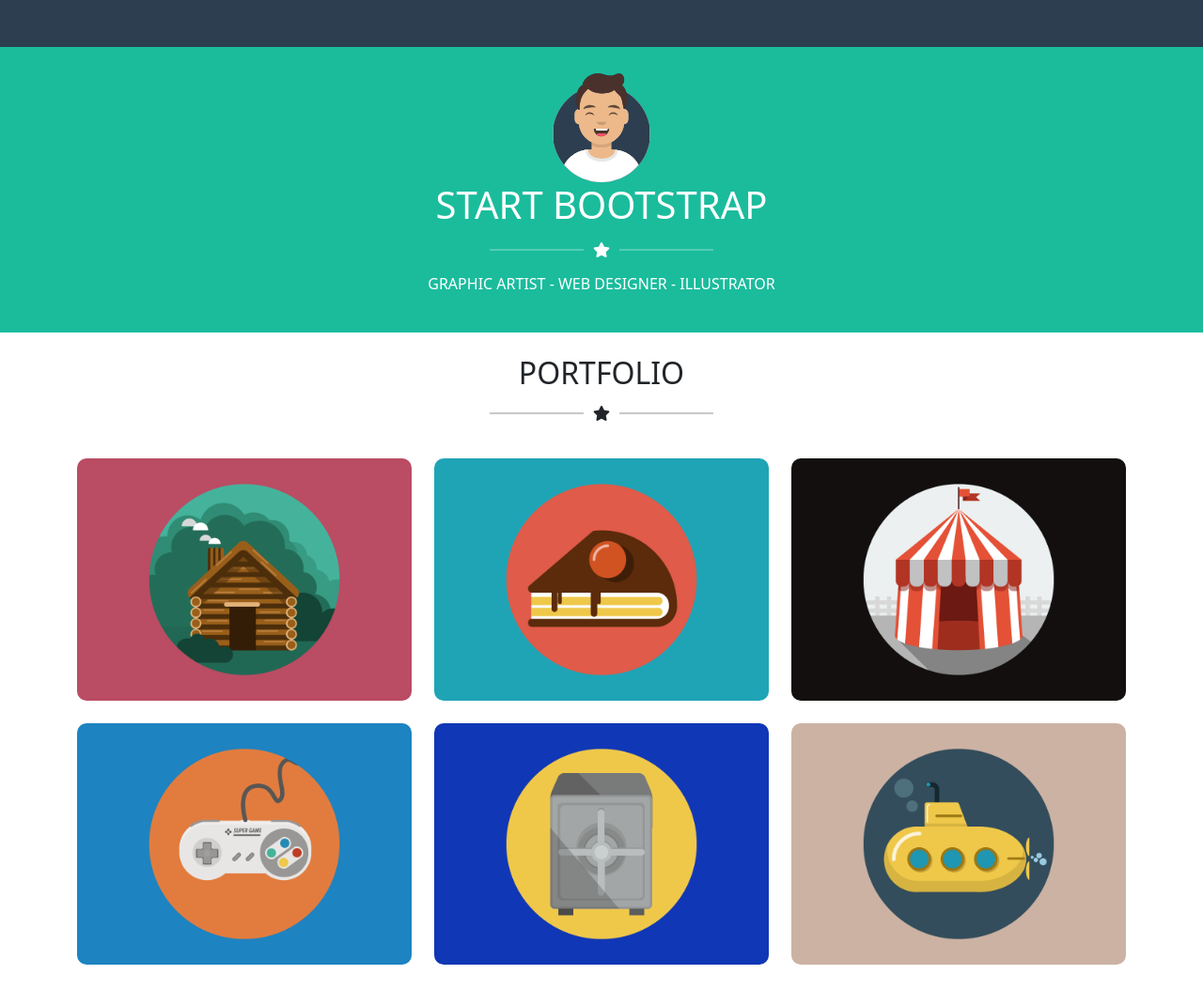
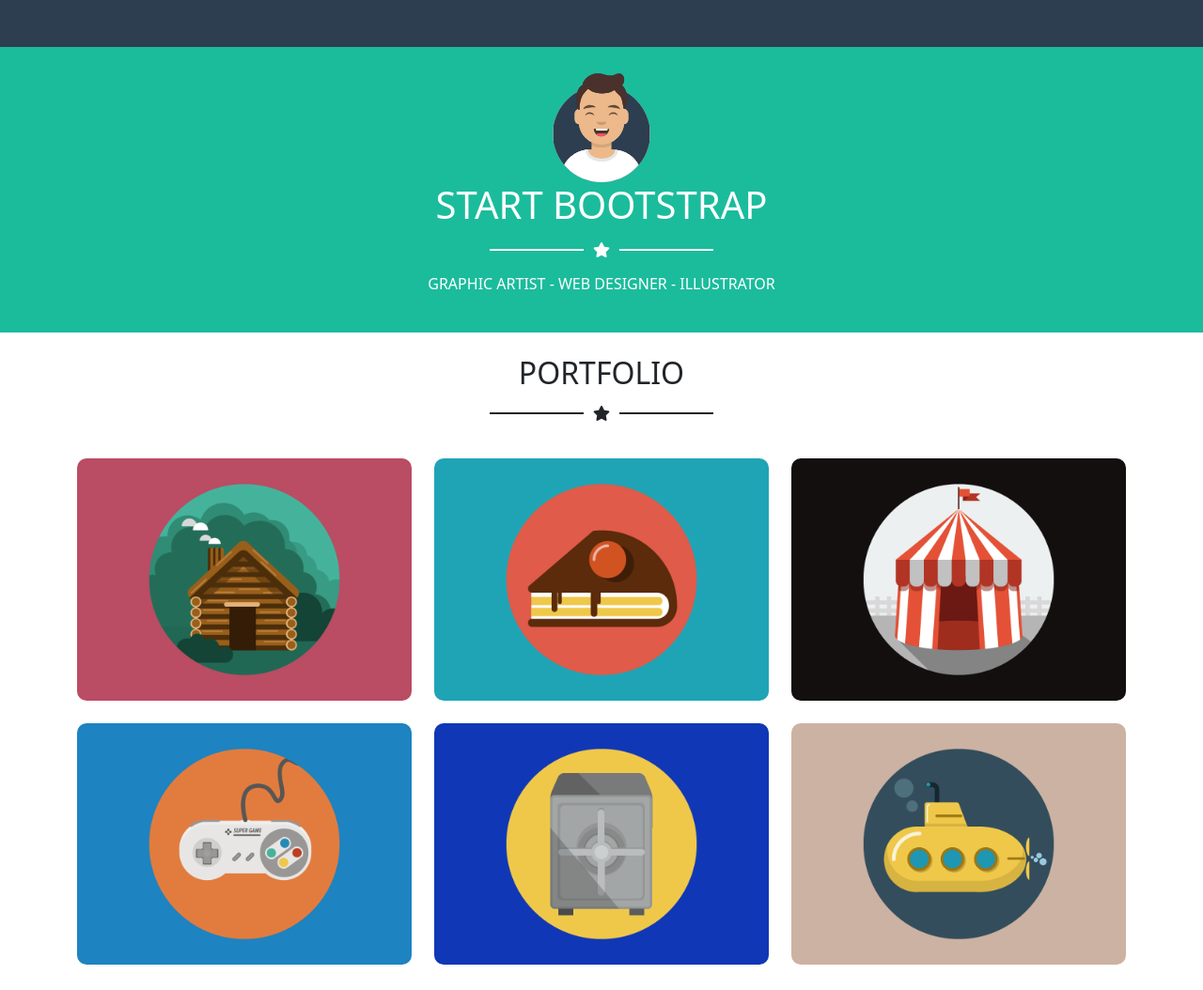
Before and after one commit to ThubeesanKugathas/html-css-bootstrap-freelancer, a plain HTML site: page index.html in a window 1280 px wide. Shown: the top 1054 px of the page at 94% size. Drawn offline with nearby package versions, Linux system fonts and the light colour scheme.

Commit message:
hr fix css

```diff
--- a/css/style.css
+++ b/css/style.css
@@ -32,6 +32,7 @@ header, footer {
     width: 100px;
     margin: 0 10px;
     height: 2px;
+    opacity: 1;
 }
 
 /* parte uno  */
```
